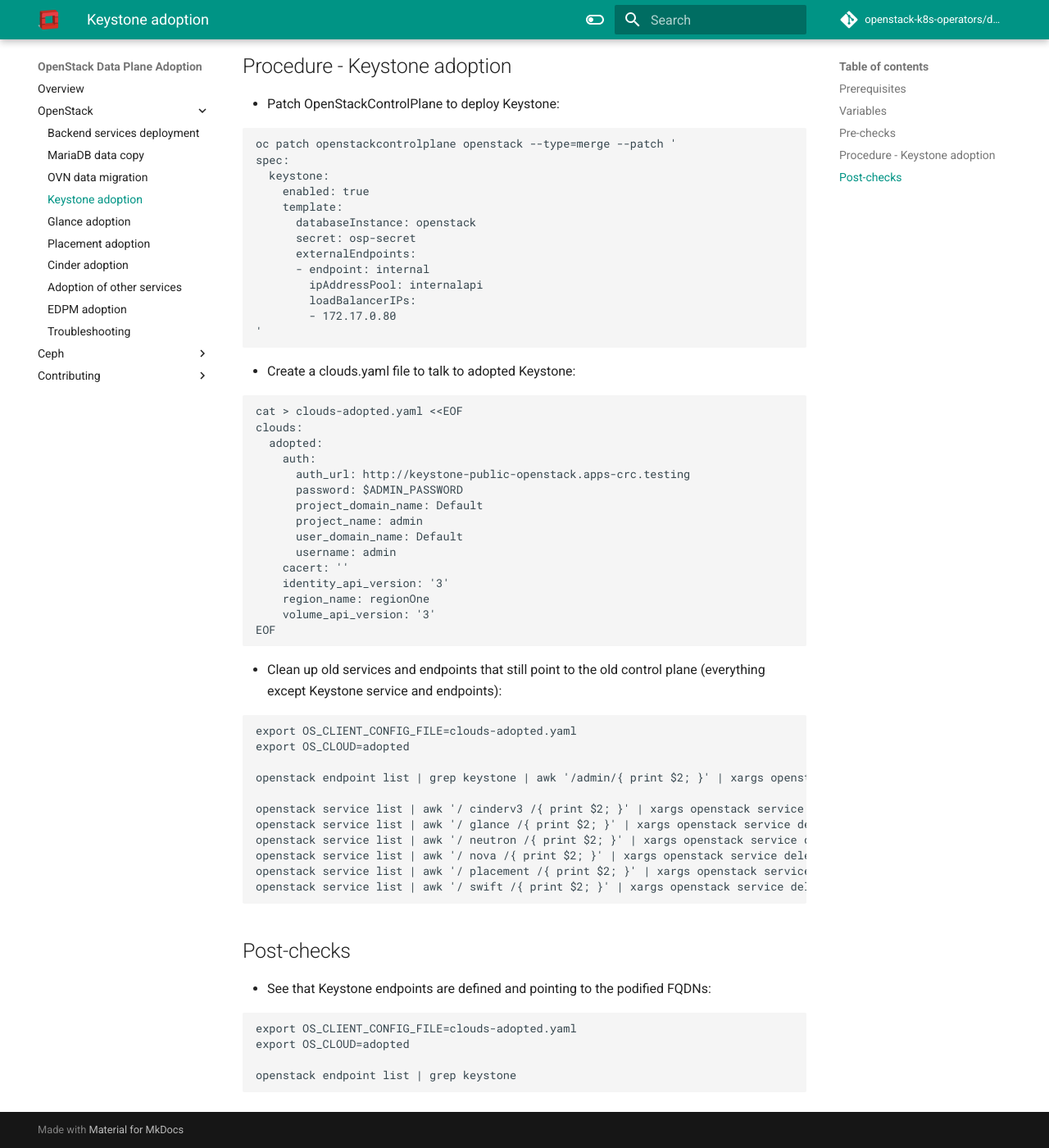
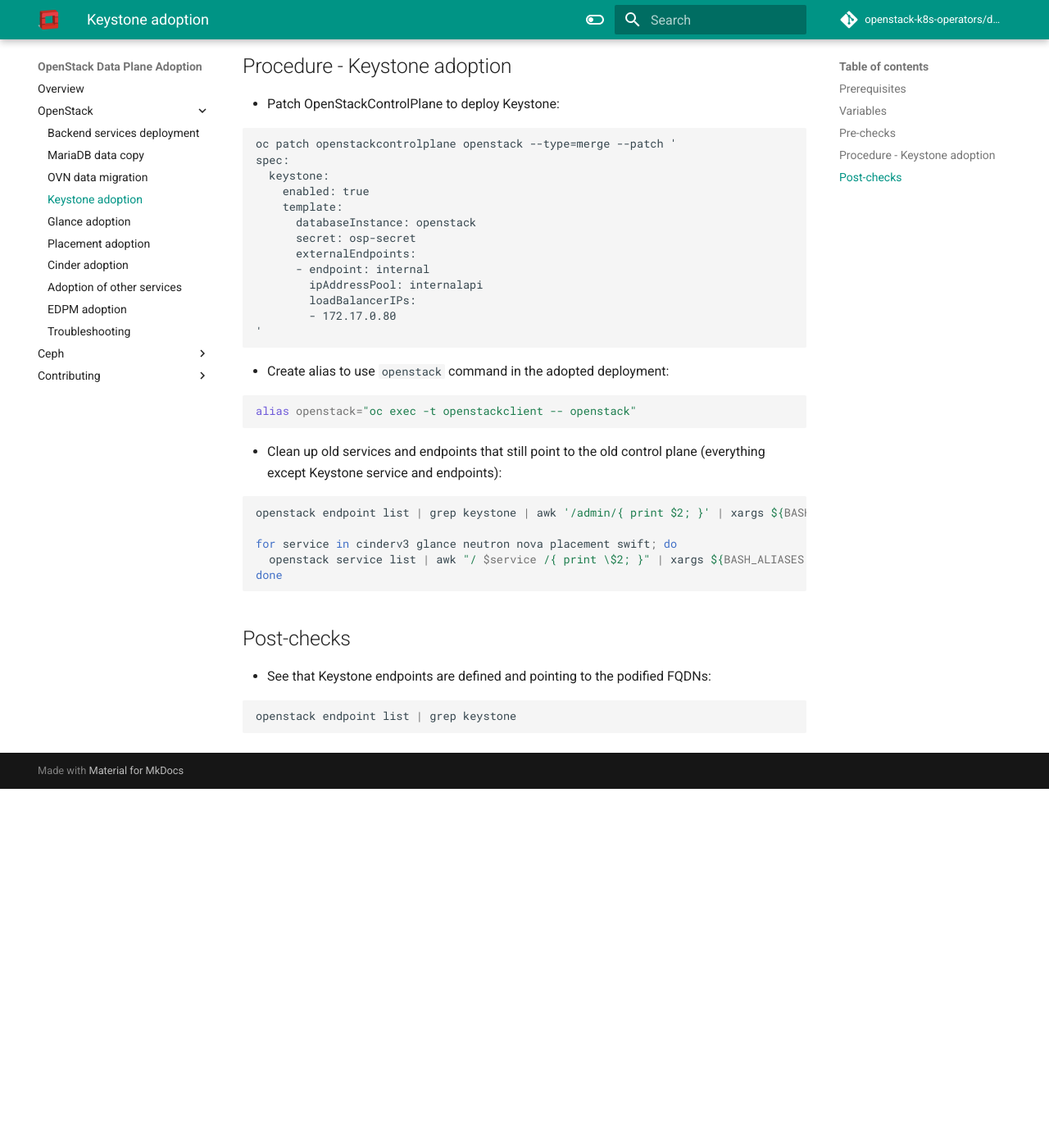
Before and after one commit to openstack-k8s-operators/data-plane-adoption, an MkDocs documentation site: the page built from docs/openstack/keystone_adoption.md, in a window 1280 px wide and 1400 px high, scrolled down 450 px. Shown: the whole window at 82% size. Built offline with MkDocs 1.6.1 and Material for MkDocs 9.7.7, drawn with Linux system fonts in a browser that asks for light colours; comment, search, counter and statistics services are not loaded; the version menu is left out; after the commit the page ends 1412 px from its top, so only the background shows below that.

Commit message:
KeyStone: Use OpenShift deployed openstack client
We have never asked to install the openstack client yet we somehow ask
to use it, in the keystone adoption, without explaining how to install
it.

This patch changes how we run the `openstack` client to use the one
deployed inside OpenShift, which also serves as a way to illustrate how
we can easily run openstack commands on the new deployment.

````diff
--- a/docs/openstack/keystone_adoption.md
+++ b/docs/openstack/keystone_adoption.md
@@ -1,5 +1,3 @@
-# Keystone adoption
-
 ## Prerequisites
 
 * Previous Adoption steps completed. Notably, the service databases
@@ -31,41 +29,21 @@
   '
   ```
 
-* Create a clouds.yaml file to talk to adopted Keystone:
+* Create alias to use `openstack` command in the adopted deployment:
 
-  ```
-  cat > clouds-adopted.yaml <<EOF
-  clouds:
-    adopted:
-      auth:
-        auth_url: http://keystone-public-openstack.apps-crc.testing
-        password: $ADMIN_PASSWORD
-        project_domain_name: Default
-        project_name: admin
-        user_domain_name: Default
-        username: admin
-      cacert: ''
-      identity_api_version: '3'
-      region_name: regionOne
-      volume_api_version: '3'
-  EOF
+  ```bash
+  alias openstack="oc exec -t openstackclient -- openstack"
   ```
 
 * Clean up old services and endpoints that still point to the old
   control plane (everything except Keystone service and endpoints):
 
-  ```
-  export OS_CLIENT_CONFIG_FILE=clouds-adopted.yaml
-  export OS_CLOUD=adopted
+  ```bash
+  openstack endpoint list | grep keystone | awk '/admin/{ print $2; }' | xargs ${BASH_ALIASES[openstack]} endpoint delete || true
 
-  openstack endpoint list | grep keystone | awk '/admin/{ print $2; }' | xargs openstack endpoint delete || true
-
-  openstack service list | awk '/ cinderv3 /{ print $2; }' | xargs openstack service delete || true
-  openstack service list | awk '/ glance /{ print $2; }' | xargs openstack service delete || true
-  openstack service list | awk '/ neutron /{ print $2; }' | xargs openstack service delete || true
-  openstack service list | awk '/ nova /{ print $2; }' | xargs openstack service delete || true
-  openstack service list | awk '/ placement /{ print $2; }' | xargs openstack service delete || true
-  openstack service list | awk '/ swift /{ print $2; }' | xargs openstack service delete || true
+  for service in cinderv3 glance neutron nova placement swift; do
+    openstack service list | awk "/ $service /{ print \$2; }" | xargs ${BASH_ALIASES[openstack]} service delete || true
+  done
   ```
 
 ## Post-checks
@@ -73,9 +51,6 @@
 * See that Keystone endpoints are defined and pointing to the podified
   FQDNs:
 
-  ```
-  export OS_CLIENT_CONFIG_FILE=clouds-adopted.yaml
-  export OS_CLOUD=adopted
-
+  ```bash
   openstack endpoint list | grep keystone
   ```
````
